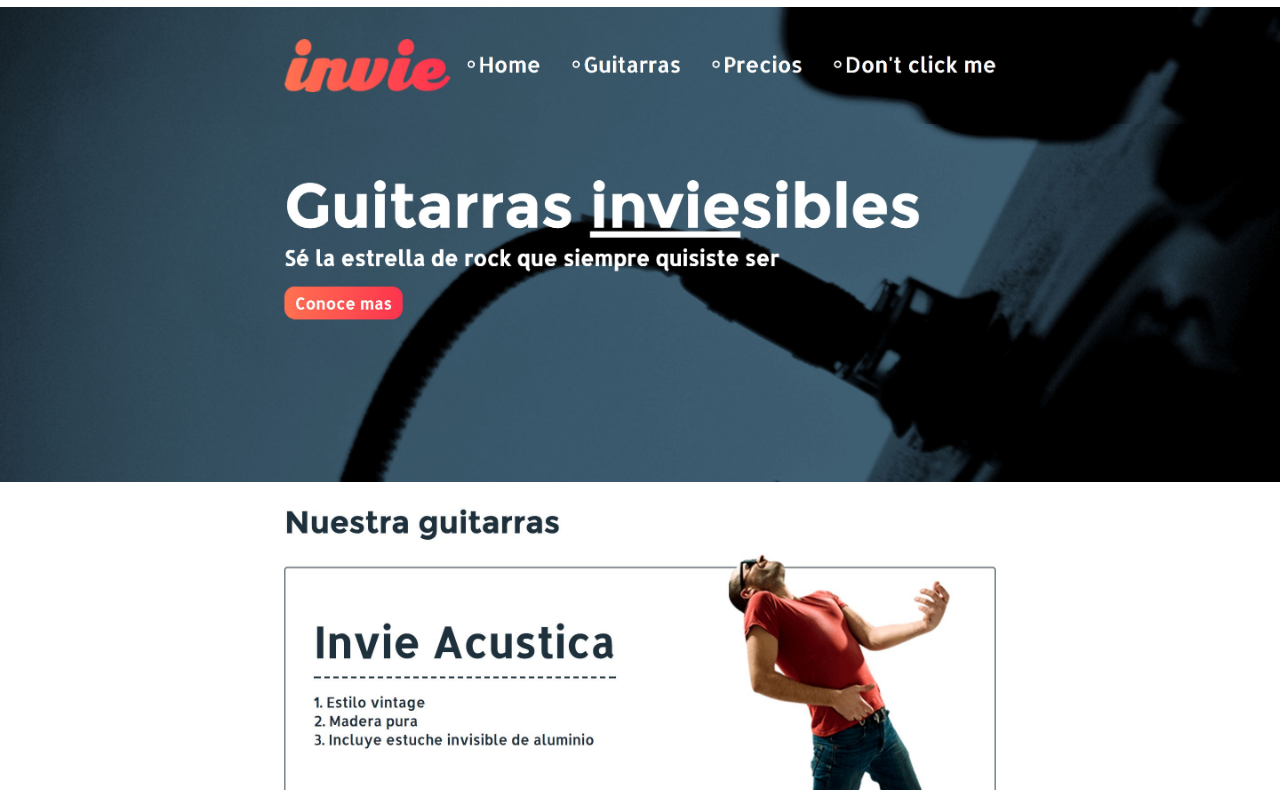
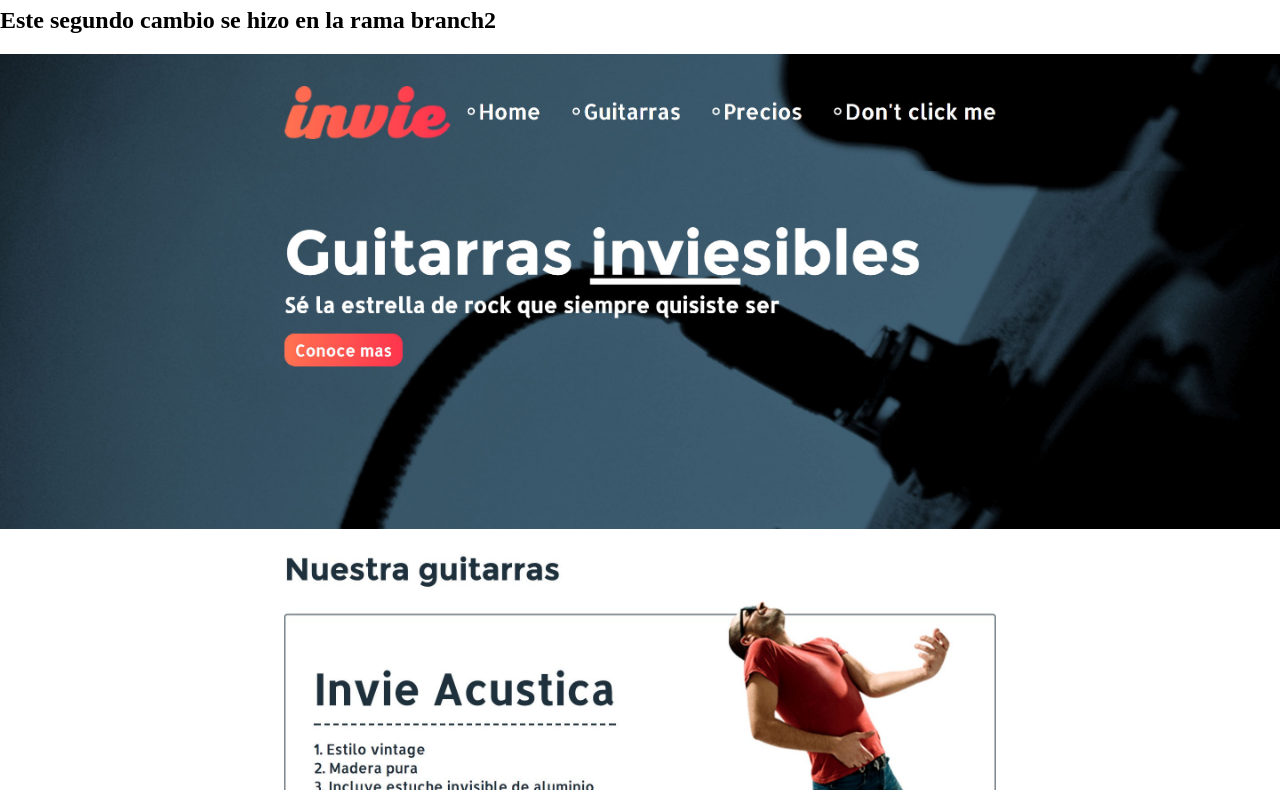
Before and after one commit to nazirortiz/Invie, a plain HTML site: page index.html in a window 1280 px wide. Shown: the part 73-863 px from the top of the page. Drawn offline with Linux system fonts and the light colour scheme.

Commit message:
Hacemos el segundo cambio en branch2

```diff
--- a/index.html
+++ b/index.html
@@ -17,6 +17,7 @@
     </head>
     <body>
         <h1>Este se hizo en la rama branch2</h1>
+        <h2>Este segundo cambio se hizo en la rama branch2</h2>
         <img src="images/header.jpg" alt="Header">
         <img src="images/hero.jpg" alt="Hero">
         <img src="images/acustica.jpg" alt="Acustica">
```
